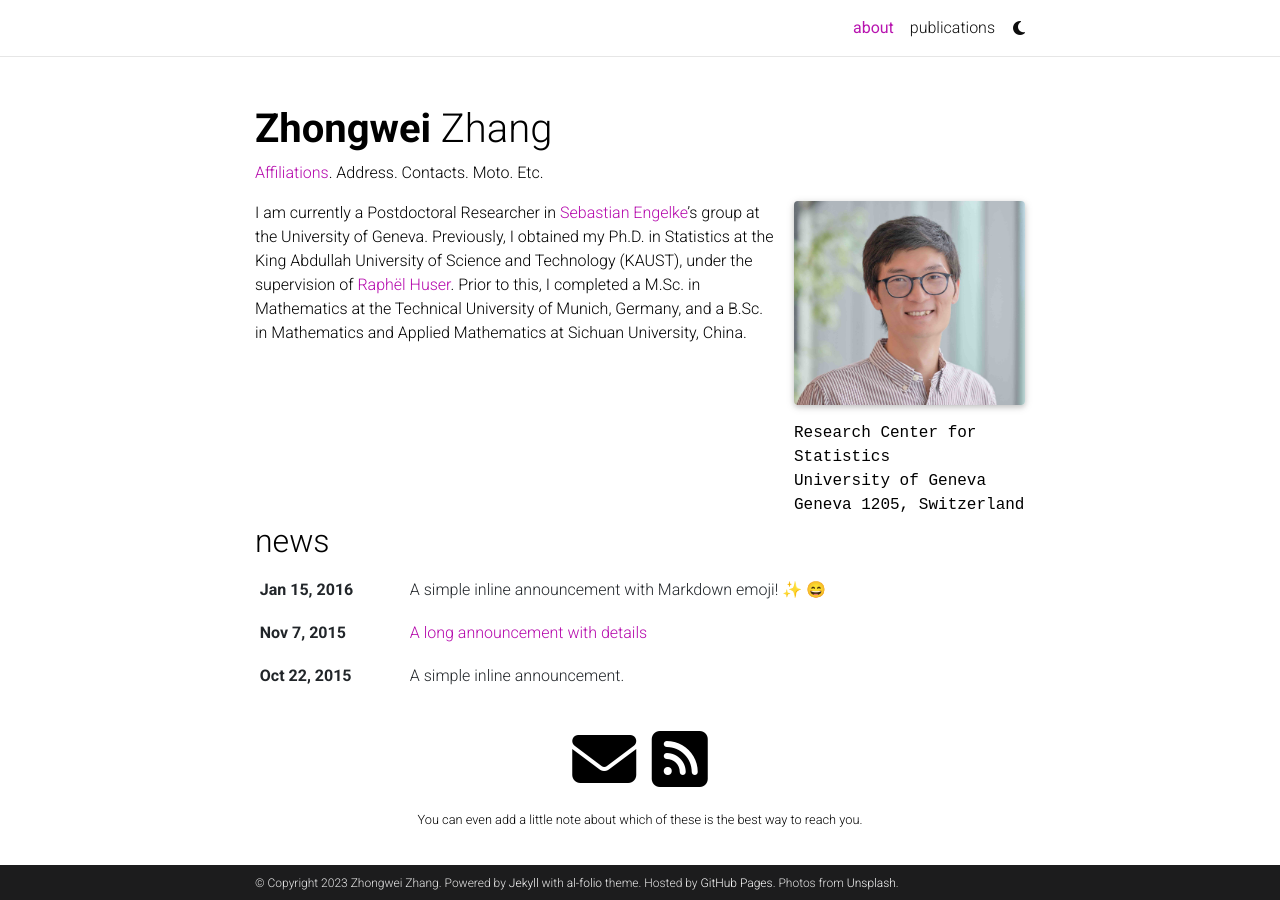
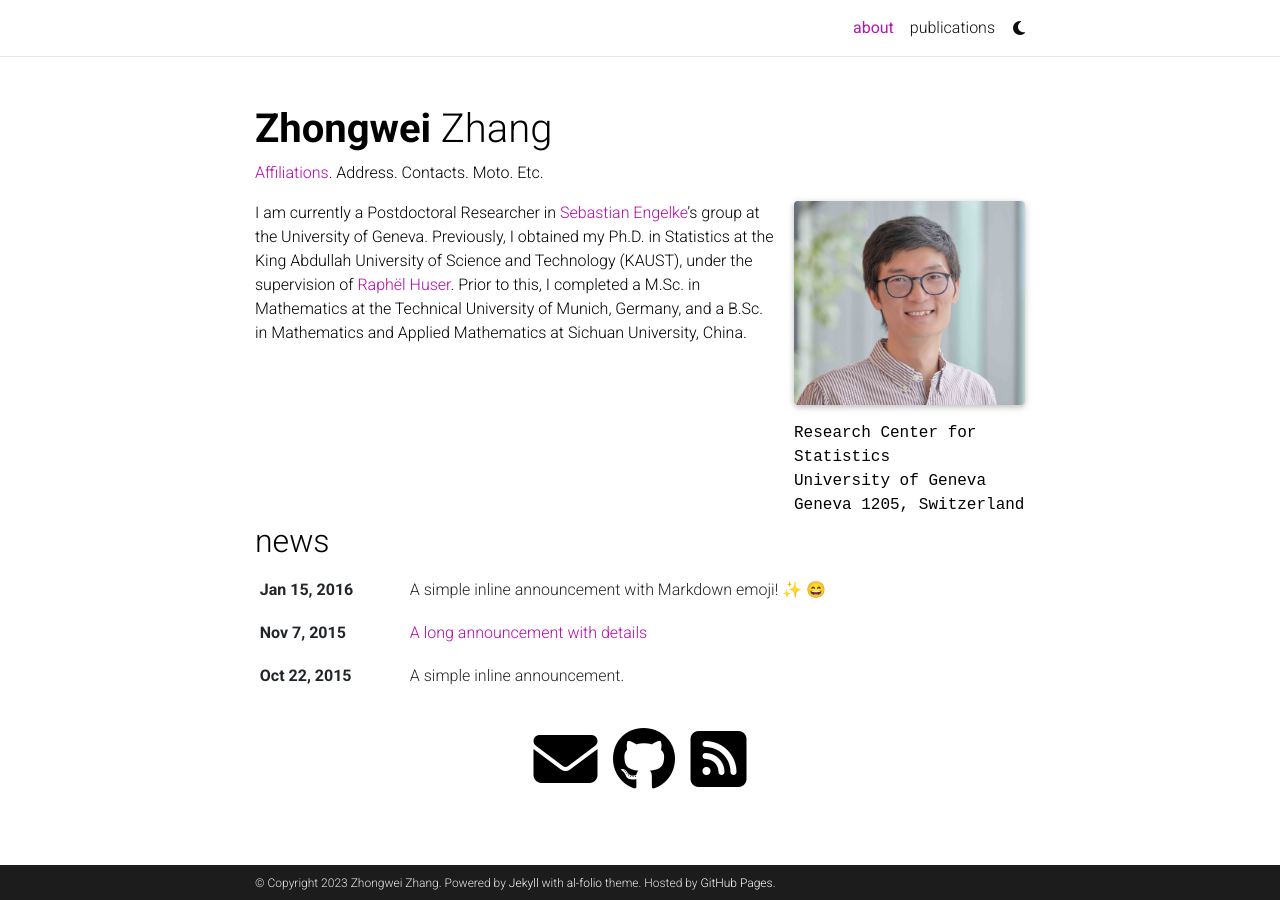
Before and after one commit to Zhongwei-Zhang/Zhongwei-Zhang.github.io, a Jekyll site: the page built from _pages/about.md, in a window 1280 px wide. Built offline with Jekyll 4.4.1, drawn with Linux system fonts in a browser that asks for light colours; full-size pictures stand in for the smaller copies a plugin makes; emoji names are drawn with the system emoji font; comment, search, counter and statistics services are not loaded; a style sheet for code colours, icons or effects is not loaded.

Commit message:
update social id

```diff
--- a/_config.yml
+++ b/_config.yml
@@ -6,13 +6,11 @@
 first_name: Zhongwei
 middle_name:
 last_name: Zhang
-email: you@example.com
-description: > # the ">" symbol means to ignore newlines until "footer_text:"
-  A simple, whitespace theme for academics. Based on [*folio](https://github.com/bogoli/-folio) design.
+email: zhongwei.zhang@unige.ch
+description: > # the ">" symbol means to ignore newlines until "footer_text:"A simple, whitespace theme for academics. Based on [*folio](https://github.com/bogoli/-folio) design.
 footer_text: >
   Powered by <a href="https://jekyllrb.com/" target="_blank">Jekyll</a> with <a href="https://github.com/alshedivat/al-folio">al-folio</a> theme.
   Hosted by <a href="https://pages.github.com/" target="_blank">GitHub Pages</a>.
-  Photos from <a href="https://unsplash.com" target="_blank">Unsplash</a>.
 keywords: jekyll, jekyll-theme, academic-website, portfolio-website  # add your own keywords or leave empty
 
 lang: en # the language of your site (for example: en, fr, cn, ru, etc.)
@@ -71,16 +69,16 @@
 # Social integration
 # -----------------------------------------------------------------------------
 
-github_username: # your GitHub user name
+github_username: Zhongwei-Zhang # your GitHub user name
+orcid_id: 0000-0002-2070-1993 # your ORCID ID
+scholar_userid: https://scholar.google.com/citations?user=FCicmEMAAAAJ&hl=en # your Google Scholar ID
 gitlab_username: # your GitLab user name
 twitter_username: # your Twitter handle
 mastodon_username: # your mastodon instance+username in the format instance.tld/@username
 linkedin_username: # your LinkedIn user name
 telegram_username: # your Telegram user name
-scholar_userid: # your Google Scholar ID
 semanticscholar_id: # your Semantic Scholar ID
 whatsapp_number: # your WhatsApp number (full phone number in international format. Omit any zeroes, brackets, or dashes when adding the phone number in international format.)
-orcid_id: # your ORCID ID
 medium_username: # your Medium username
 quora_username: # your Quora username
 publons_id: # your ID on Publons
@@ -106,8 +104,8 @@
 discord_id: # your discord id (18-digit unique numerical identifier)
 zotero_username: # your zotero username
 
-contact_note: >
-  You can even add a little note about which of these is the best way to reach you.
+contact_note:
+ # You can even add a little note about which of these is the best way to reach you.
 
 # -----------------------------------------------------------------------------
 # Analytics and search engine verification
```
